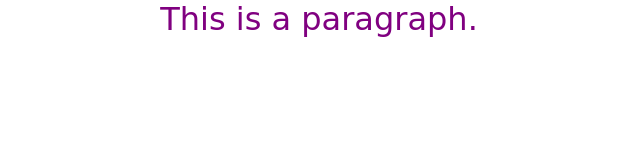
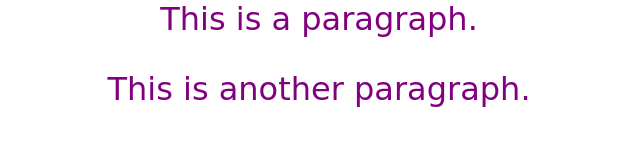
Before and after one commit to uriyang/svelte-tutorial, a Svelte app: page / in a window 1280 px wide. Shown: the part 523-668 px from the top of the page, without its empty margins (321-961 px from the left). Built offline with nearby package versions, Linux system fonts and the light colour scheme.

Commit message:
1.e_Introduction/Nested components
- import Nested component

```diff
--- a/src/App.svelte
+++ b/src/App.svelte
@@ -1,4 +1,6 @@
 <script>
+	import Nested from './Nested.svelte';
+
 	let name = 'world'
 	let src = 'https://svelte.dev/tutorial/image.gif'
 </script>
@@ -7,6 +9,7 @@
 	<h1>Hello {name}</h1>
 	<img src={src} alt="dance" />
 	<p>This is a paragraph.<p>
+	<Nested />
 </main>
 
 <style>
--- /dev/null
+++ b/src/Nested.svelte
@@ -0,0 +1 @@
+<p>This is another paragraph.</p>
```
